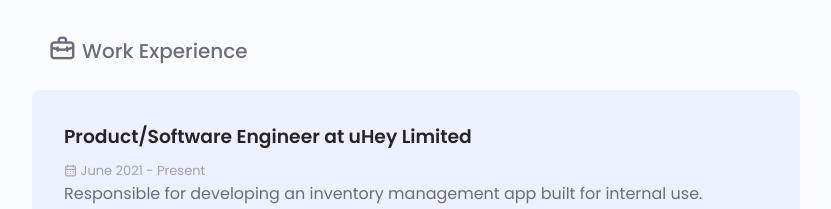
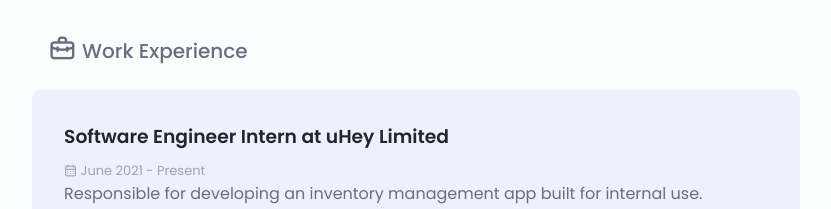
Before and after one commit to ryanjgani/ryanjgani.github.io, a plain HTML site: page index.html in a window 1280 px wide. Shown: the part 2000-2209 px from the top of the page, without its empty margins (224-1055 px from the left). Drawn offline with nearby package versions, Linux system fonts and the light colour scheme.

Commit message:
recent changes

```diff
--- a/index.html
+++ b/index.html
@@ -292,7 +292,7 @@
                         </div>
                         <div class="contact__content_work">
                             <h3 class="work_title">
-                                Product/Software Engineer at uHey Limited
+                                Software Engineer Intern at uHey Limited
                             </h3>
                             <div class="qualification__calendar">
                                 <i class="uil uil-calendar-alt"></i> June 2021 -
```
